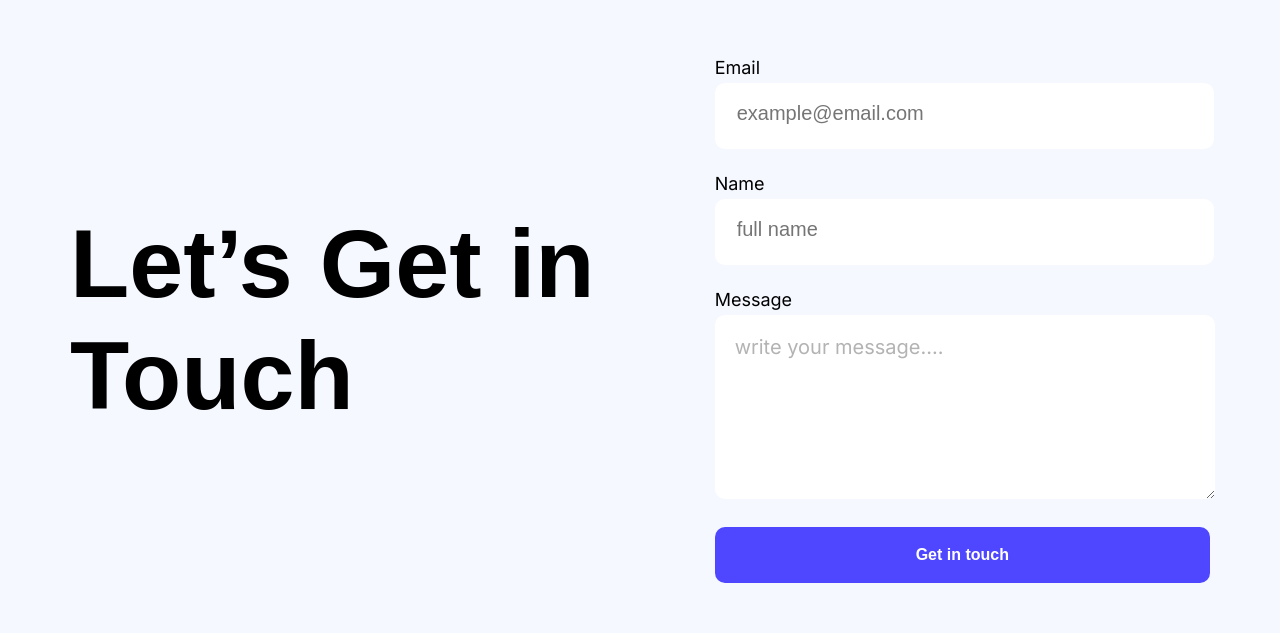
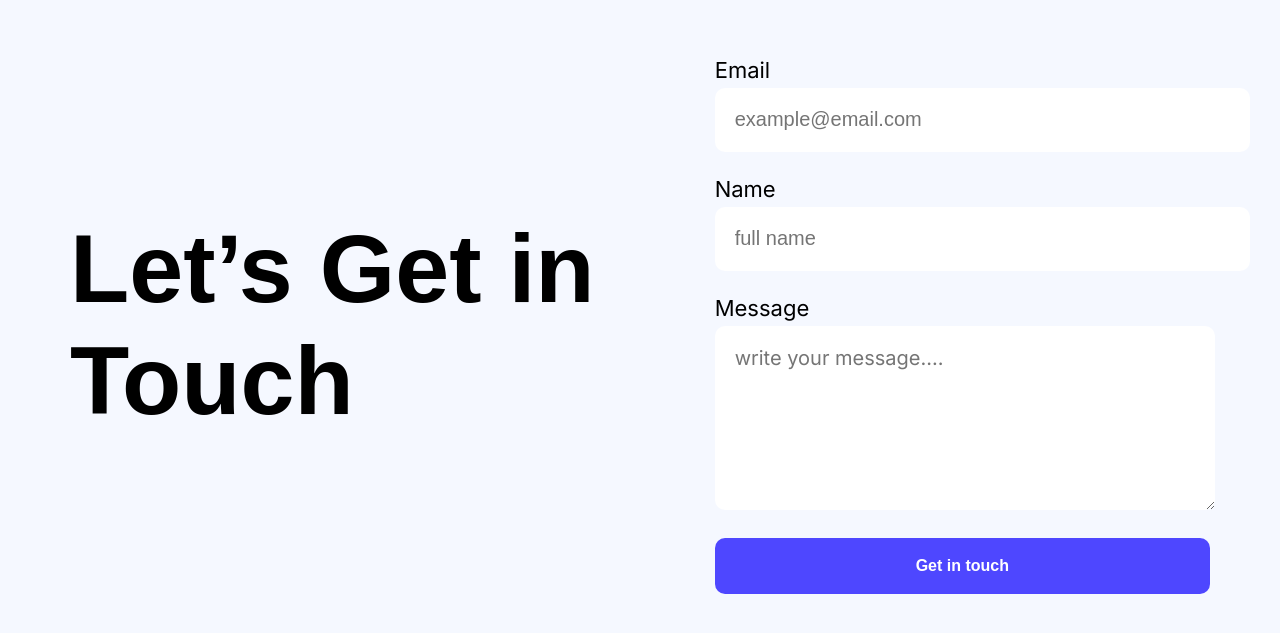
Before and after one commit to SwapnilAhmed47/Assignment-01, a plain HTML site: page index.html in a window 1280 px wide. Shown: the part 3098-3731 px from the top of the page. Drawn offline with Linux system fonts and the light colour scheme.

Commit message:
placeholder

```diff
--- a/index.html
+++ b/index.html
@@ -127,10 +127,10 @@
             <form class="inter-normal" action="">
                 <label for="email">Email</label>
                 <input type="email" name="email" id="email" placeholder="example@email.com">
-                <label for="email">Name</label>
-                <input type="email" name="email" id="email" placeholder="full name">
-                <label for="email">Message</label>
-                <textarea rows="6"  name="" id="" class="inter-normal">write your message....</textarea>
+                <label for="name">Name</label>
+                <input type="text" name="name" id="name" placeholder="full name">
+                <label for="message">Message</label>
+                <textarea placeholder="write your message...." rows="6"  name="message" id="message" class="inter-normal"></textarea>
                 <br>
                 <button class=" submit-btn raleway-normal">
                 Get in touch</button>
--- a/styles/style.css
+++ b/styles/style.css
@@ -293,7 +293,7 @@ section{
 form label{
     display: block;
     margin-bottom: 5px;
-    font-size: 18px;
+    font-size: 22px;
 
 
 }
@@ -306,7 +306,13 @@ form input{
     border: none;
     margin-bottom: 24px;
     width: 100%;
+    font-size: 20px;
     font-weight: 600;
+    padding: 0 20px;
+}
+
+form ::placeholder{
+    font-weight: 400;
 }
 
 form textarea{
@@ -333,11 +339,7 @@ form{
     align-items:center;
 }
 
-form ::placeholder{
-    padding: 20px;
-    font-size: 20px;
-    font-weight: 400;
-}
+
 
 
 
```
